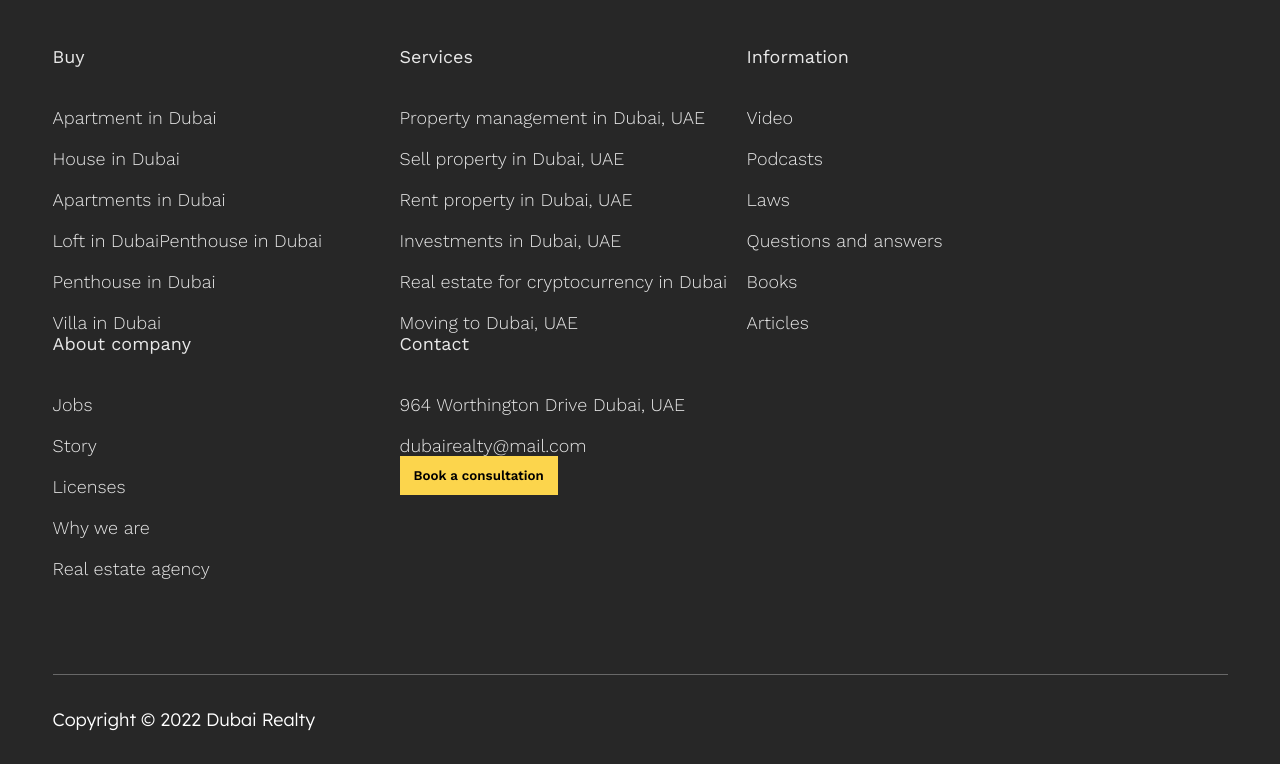
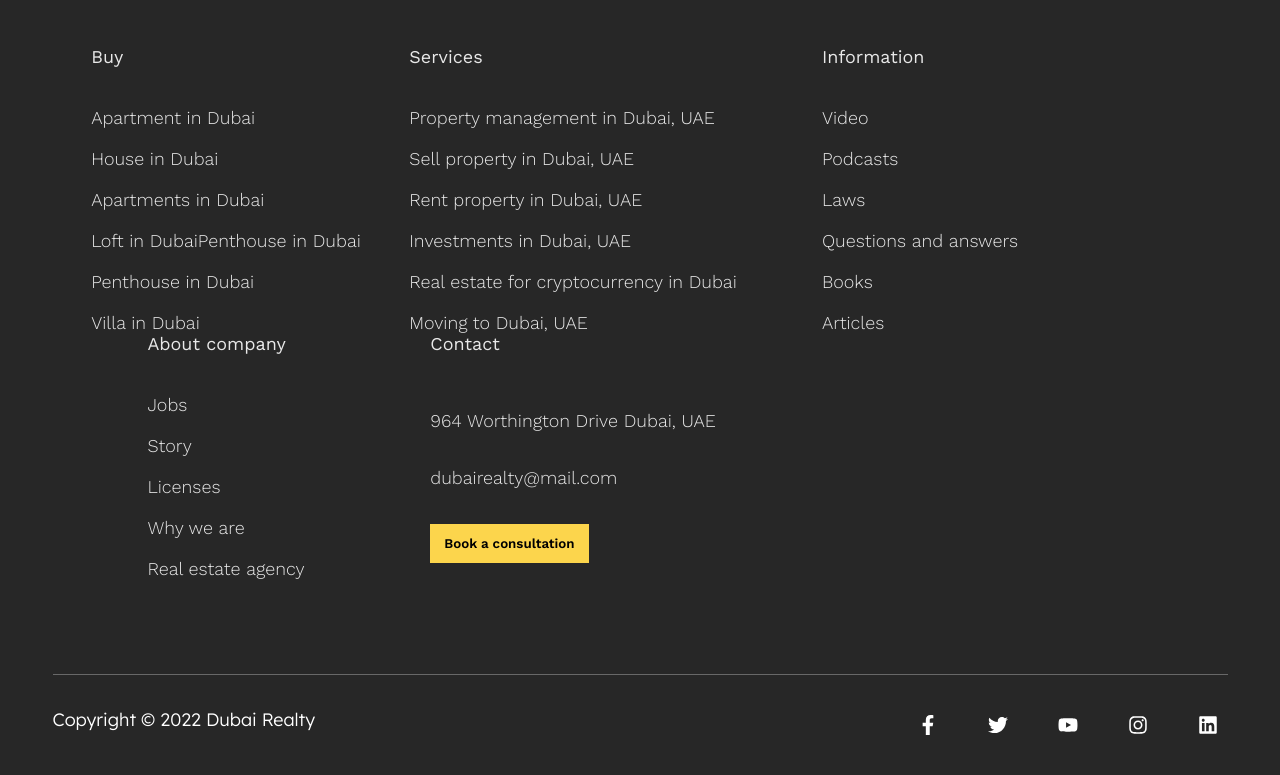
Before and after one commit to Volha-Hancharenka/Dubai-Landing-Page, a plain HTML site: page index.html in a window 1280 px wide. Shown: the part 477-1252 px from the top of the page. Drawn offline with nearby package versions, Linux system fonts and the light colour scheme.

Commit message:
ололд

```diff
--- a/index.html
+++ b/index.html
@@ -43,7 +43,7 @@
     </header>
     <main class="main">
       <section class="home">
-       <!--<div class="home__img">
+        <!--<div class="home__img">
           <img src="./images/home-bg.png" alt="">
         </div>-->
         <div class="home__title title">
@@ -194,27 +194,45 @@
             <li class="footer__item">
               <a href="mailto:dubairealty@mail.com" class="footer__link">dubairealty@mail.com</a>
             </li>
+            <li class="footer__item">
+              <button class="footer__btn btn">Book a consultation</button>
+            </li>
           </ul>
-          <button class="footer__btn btn">Book a consultation</button>
+
         </div>
       </div>
       <div class="footer__footer">
         <span class="footer__copy">Copyright © 2022 Dubai Realty</span>
         <div class="footer__social social-icon">
           <a href="#" class="social-icon__icon">
-
+            <svg xmlns="http://www.w3.org/2000/svg" viewbox="0 0 320 512">
+              <path
+                d="M279.14 288l14.22-92.66h-88.91v-60.13c0-25.35 12.42-50.06 52.24-50.06h40.42V6.26S260.43 0 225.36 0c-73.22 0-121.08 44.38-121.08 124.72v70.62H22.89V288h81.39v224h100.17V288z" />
+            </svg>
           </a>
           <a href="#" class="social-icon__icon">
-
+            <svg xmlns="http://www.w3.org/2000/svg" viewbox="0 0 512 512">
+              <path
+                d="M459.37 151.716c.325 4.548.325 9.097.325 13.645 0 138.72-105.583 298.558-298.558 298.558-59.452 0-114.68-17.219-161.137-47.106 8.447.974 16.568 1.299 25.34 1.299 49.055 0 94.213-16.568 130.274-44.832-46.132-.975-84.792-31.188-98.112-72.772 6.498.974 12.995 1.624 19.818 1.624 9.421 0 18.843-1.3 27.614-3.573-48.081-9.747-84.143-51.98-84.143-102.985v-1.299c13.969 7.797 30.214 12.67 47.431 13.319-28.264-18.843-46.781-51.005-46.781-87.391 0-19.492 5.197-37.36 14.294-52.954 51.655 63.675 129.3 105.258 216.365 109.807-1.624-7.797-2.599-15.918-2.599-24.04 0-57.828 46.782-104.934 104.934-104.934 30.213 0 57.502 12.67 76.67 33.137 23.715-4.548 46.456-13.32 66.599-25.34-7.798 24.366-24.366 44.833-46.132 57.827 21.117-2.273 41.584-8.122 60.426-16.243-14.292 20.791-32.161 39.308-52.628 54.253z" />
+            </svg>
           </a>
           <a href="#" class="social-icon__icon">
-
+            <svg xmlns="http://www.w3.org/2000/svg" viewbox="0 0 576 512">
+              <path
+                d="M549.655 124.083c-6.281-23.65-24.787-42.276-48.284-48.597C458.781 64 288 64 288 64S117.22 64 74.629 75.486c-23.497 6.322-42.003 24.947-48.284 48.597-11.412 42.867-11.412 132.305-11.412 132.305s0 89.438 11.412 132.305c6.281 23.65 24.787 41.5 48.284 47.821C117.22 448 288 448 288 448s170.78 0 213.371-11.486c23.497-6.321 42.003-24.171 48.284-47.821 11.412-42.867 11.412-132.305 11.412-132.305s0-89.438-11.412-132.305zm-317.51 213.508V175.185l142.739 81.205-142.739 81.201z" />
+            </svg>
           </a>
           <a href="#" class="social-icon__icon">
-
+            <svg xmlns="http://www.w3.org/2000/svg" viewbox="0 0 448 512">
+              <path
+                d="M224.1 141c-63.6 0-114.9 51.3-114.9 114.9s51.3 114.9 114.9 114.9S339 319.5 339 255.9 287.7 141 224.1 141zm0 189.6c-41.1 0-74.7-33.5-74.7-74.7s33.5-74.7 74.7-74.7 74.7 33.5 74.7 74.7-33.6 74.7-74.7 74.7zm146.4-194.3c0 14.9-12 26.8-26.8 26.8-14.9 0-26.8-12-26.8-26.8s12-26.8 26.8-26.8 26.8 12 26.8 26.8zm76.1 27.2c-1.7-35.9-9.9-67.7-36.2-93.9-26.2-26.2-58-34.4-93.9-36.2-37-2.1-147.9-2.1-184.9 0-35.8 1.7-67.6 9.9-93.9 36.1s-34.4 58-36.2 93.9c-2.1 37-2.1 147.9 0 184.9 1.7 35.9 9.9 67.7 36.2 93.9s58 34.4 93.9 36.2c37 2.1 147.9 2.1 184.9 0 35.9-1.7 67.7-9.9 93.9-36.2 26.2-26.2 34.4-58 36.2-93.9 2.1-37 2.1-147.8 0-184.8zM398.8 388c-7.8 19.6-22.9 34.7-42.6 42.6-29.5 11.7-99.5 9-132.1 9s-102.7 2.6-132.1-9c-19.6-7.8-34.7-22.9-42.6-42.6-11.7-29.5-9-99.5-9-132.1s-2.6-102.7 9-132.1c7.8-19.6 22.9-34.7 42.6-42.6 29.5-11.7 99.5-9 132.1-9s102.7-2.6 132.1 9c19.6 7.8 34.7 22.9 42.6 42.6 11.7 29.5 9 99.5 9 132.1s2.7 102.7-9 132.1z" />
+            </svg>
           </a>
           <a href="#" class="social-icon__icon">
-
+            <svg xmlns="http://www.w3.org/2000/svg" viewbox="0 0 448 512">
+              <path
+                d="M416 32H31.9C14.3 32 0 46.5 0 64.3v383.4C0 465.5 14.3 480 31.9 480H416c17.6 0 32-14.5 32-32.3V64.3c0-17.8-14.4-32.3-32-32.3zM135.4 416H69V202.2h66.5V416zm-33.2-243c-21.3 0-38.5-17.3-38.5-38.5S80.9 96 102.2 96c21.2 0 38.5 17.3 38.5 38.5 0 21.3-17.2 38.5-38.5 38.5zm282.1 243h-66.4V312c0-24.8-.5-56.7-34.5-56.7-34.6 0-39.9 27-39.9 54.9V416h-66.4V202.2h63.7v29.2h.9c8.9-16.8 30.6-34.5 62.9-34.5 67.2 0 79.7 44.3 79.7 101.9V416z" />
+            </svg>
           </a>
 
         </div>
--- a/scss/_footer.scss
+++ b/scss/_footer.scss
@@ -45,15 +45,20 @@
   &__info {
     //display: grid;
     //gap: 50px;
+    display: grid;
+    grid-auto-flow: column;
   }
 
   &__list {
     grid-column: 2/3;
     display: grid;
     gap: 20px;
+
+
   }
 
   &__item {
+
     //gap: 50px;
 
     &_first {
@@ -72,6 +77,10 @@
     font-size: 18px;
     font-weight: 300;
     line-height: 21px;
+    transition: all 0.3s ease;
+    &:hover, &:focus, &:active {
+     color: #fcd54c;
+    }
   }
 
   &__btn {
@@ -80,6 +89,8 @@
   &__footer {
     grid-area: footer;
    margin: 30px 0;
+   display: flex;
+   justify-content: space-between;
 
   }
 
@@ -109,6 +120,25 @@ line-height: 29px;
 .btn {
 }
 .social-icon {
+  display: flex;
+  gap: 30px;
   &__icon {
+    display: flex;
+    justify-content: center;
+    align-items: center  ;
+    width: 40px;
+    height: 40px;
+    border-radius: 50%;
+    transition: all 0.3s ease;
+    &:hover, &:focus {
+      background-color: rgba(255, 255, 255, 0.3);
+    }
+    & svg {
+      width: 20px;
+      height: 20px;
+      path {
+        fill: #fff;
+      }
+    }
   }
 }
--- a/scss/_header.scss
+++ b/scss/_header.scss
@@ -154,4 +154,11 @@
   color: #000;
   padding: 12px 14px;
   background-color: #fcd54c;
+  transition: all 0.3s ease;
+  &:hover,
+  &:focus,
+  &:active {
+    background-color:rgba(252, 213, 76, 0.1) ;
+    color:#fcd54c;
+  }
 }
```
Also changed, not shown: css/style.css, 1 other file.
